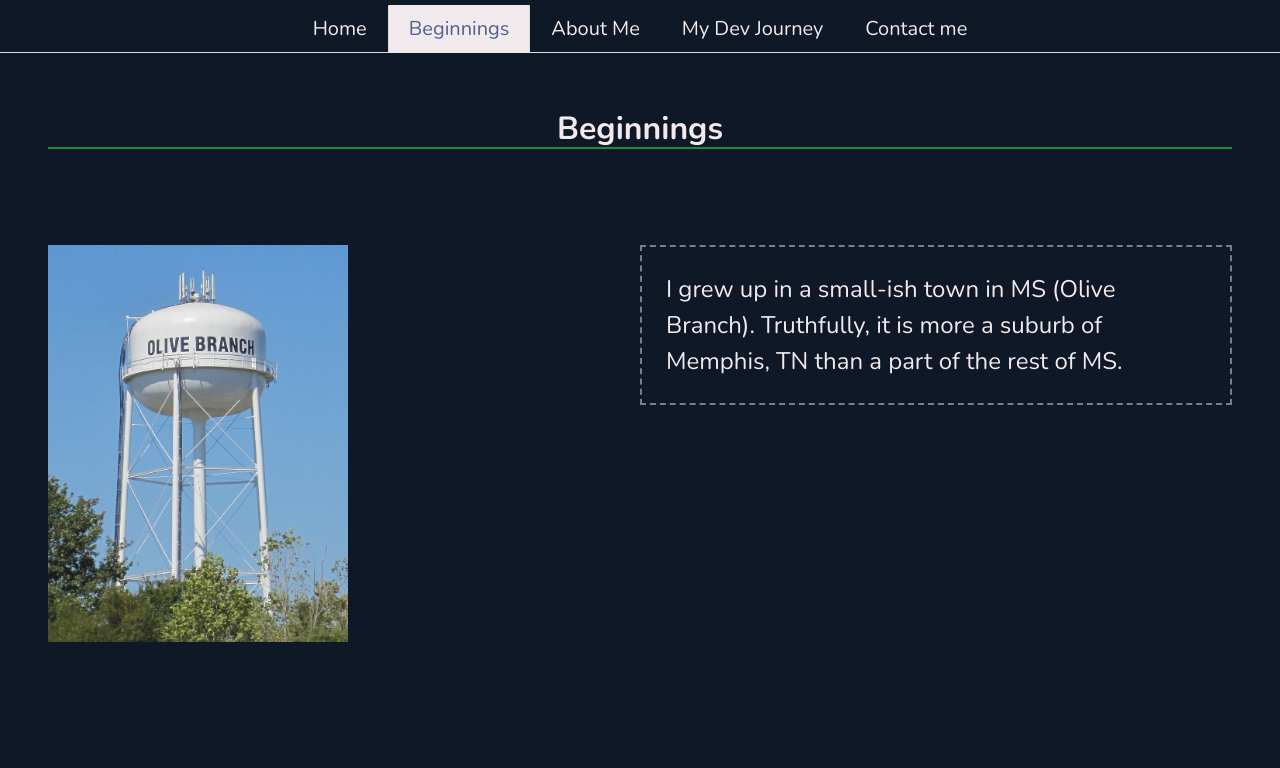
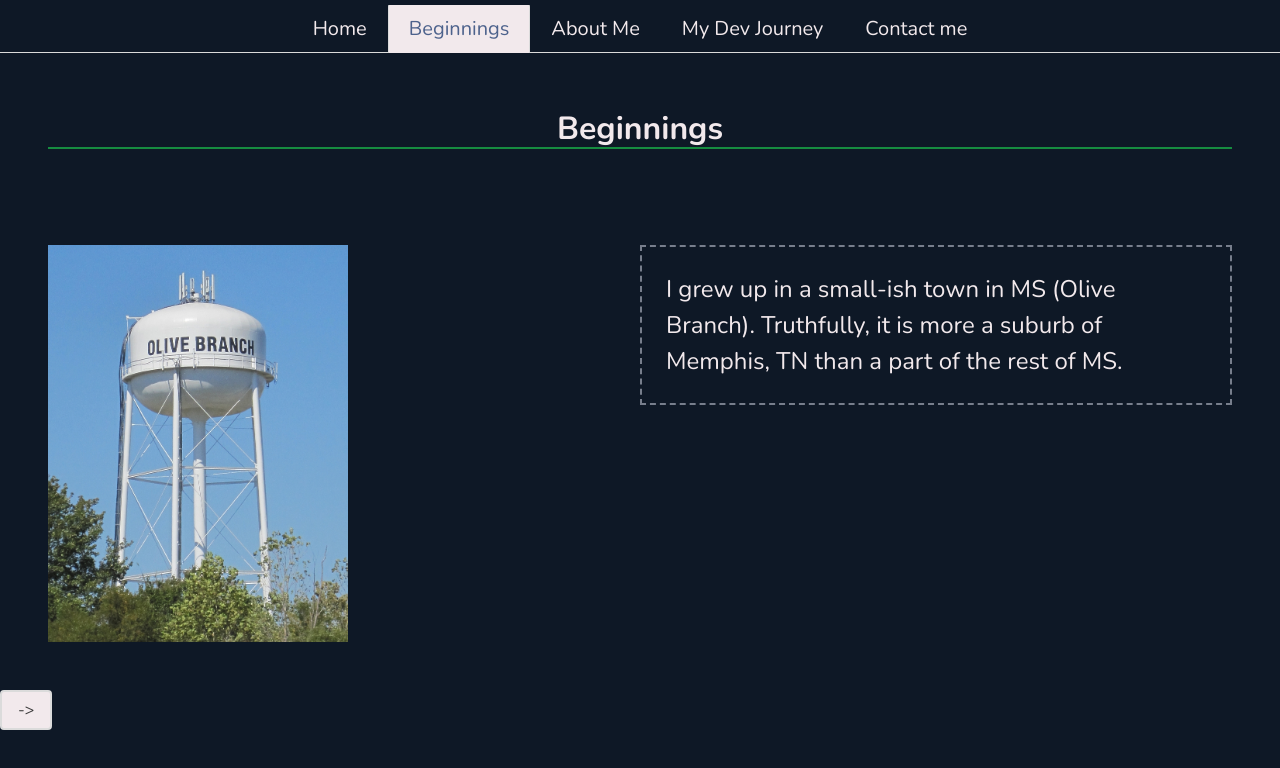
Before and after one commit to jwosborn/Website, a React (Create React App) app: page /beginnings in a window 1280 px wide. Shown: the top 768 px of the page. Built offline with nearby package versions, Linux system fonts and the light colour scheme.

Commit message:
beginnings slides start

```diff
--- a/src/components/beginnings.js
+++ b/src/components/beginnings.js
@@ -1,12 +1,23 @@
-import React from "react";
+import React, { Component } from "react";
 import Childhood from "../components/Beginnings/Childhood";
 import HighSchool from "../components/Beginnings/HighSchool.js";
 
-function Beginnings() {
-  let displayTile = "childhood";
-  function toggleDisplay() {
-    // Timeout here
-  }
+class Beginnings extends Component {
+  state = {
+    i: 0
+  };
+
+  viewsIncrement = () => {
+    this.setState({
+      i: this.state.i + 1
+    });
+  };
+  viewsDecrement = () => {
+    this.setState({
+      i: this.state.i - 1
+    });
+  };
+  render() {
     return (
       <div>
         <div className="hero">
@@ -14,8 +25,26 @@ function Beginnings() {
             <p className="title underline">Beginnings</p>
           </span>
         </div>
-      {displayTile === "childhood" ? <Childhood /> : <HighSchool />}
+        {this.state.i === 0 ? <Childhood /> : ""}
+        {this.state.i === 1 ? <HighSchool /> : ""}
+        <div className="buttons ">
+          {this.state.i >= 1 ? (
+            <div className="button  next-view" onClick={this.viewsDecrement}>
+              &lt;-
+            </div>
+          ) : (
+            ""
+          )}{" "}
+          {this.state.i <= 3 ? (
+            <div className="button prev-view" onClick={this.viewsIncrement}>
+              -&gt;
+            </div>
+          ) : (
+            ""
+          )}
+        </div>
       </div>
     );
   }
+}
 export default Beginnings;
```
Lines whose indentation alone changed are shown as unchanged.
